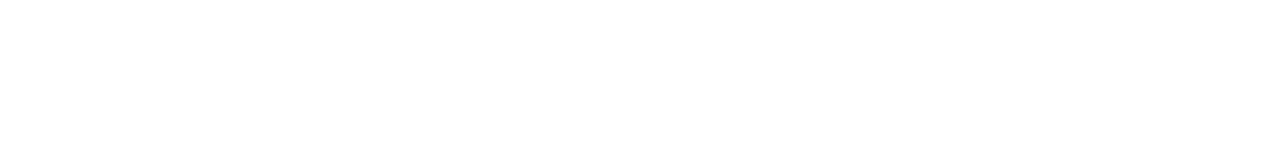
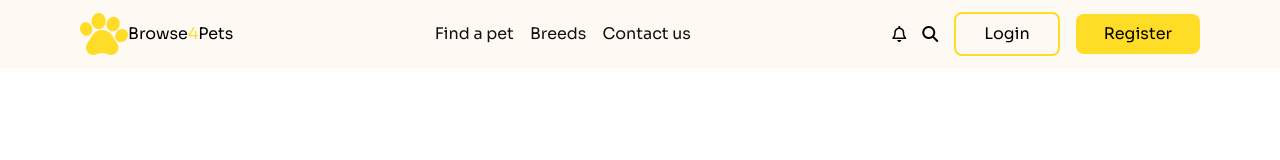
Before and after one commit to nishatjahan62/Assignment-3, a plain HTML site: page index.html in a window 1280 px wide. Drawn offline with nearby package versions, Linux system fonts and the light colour scheme; a web font is replaced by a local one.

Commit message:
added the nav section

```diff
--- a/index.html
+++ b/index.html
@@ -1,29 +1,70 @@
 <!DOCTYPE html>
 <html lang="en">
+
 <head>
     <meta charset="UTF-8">
     <meta name="viewport" content="width=device-width, initial-scale=1.0">
     <title>Assignment 03</title>
+    <!-- tailwindcss -->
     <script src="https://unpkg.com/@tailwindcss/browser@4"></script>
-    <!-- font from -->
+    <!-- fonts -->
     <link rel="preconnect" href="https://fonts.googleapis.com">
     <link rel="preconnect" href="https://fonts.gstatic.com" crossorigin>
-    <link href="https://fonts.googleapis.com/css2?family=ADLaM+Display&family=Sora:wght@100..800&display=swap" rel="stylesheet">
-
+    <link href="https://fonts.googleapis.com/css2?family=ADLaM+Display&family=Sora:wght@100..800&display=swap"
+        rel="stylesheet">
+    <!-- icons -->
+    <script src="https://kit.fontawesome.com/0182341c72.js" crossorigin="anonymous"></script>
 
     <style type="text/tailwindcss">
         @theme {
             /* fonts*/
           --font-adlam:ADLaM Display, serif;
           --font-sora: Sora, serif;
+          /* color */
+          --color-primary: #111111;
+          --color-secondary:#000000;
+          --color-card:#F9DF8A
+
+        }
+        /* btn */
+        .btn-primary{
+            @apply bg-[#FFDC26] py-2 px-7 my-3 rounded-lg
+        }
+        .hide{
+            @apply hidden md:flex
         }
       </style>
 </head>
+
 <body>
     <header>
-        <nav>
+        <nav class=" font-sora bg-[#FFF9F4]  flex justify-between px-4 items-center sm:px-20 ">
+           <div class="flex items-center">
+            <img class="" src="./c1-assets/logo-header.png" alt="a logo of pet shop">
+           <h2 class="hide">Browse<span class="text-[#FFDC26]">4</span>Pets</h2> </div>
+           <ul class="flex gap-4 items-center text-primary hide">
+            <li> <a href="">Find a pet</a></li>
+            <li> <a href="">Breeds</a></li>
+            <li> <a href="">Contact us</a></li>
+           </ul>
+
+          <div class="flex gap-4 hide items-center">
+            <i class="fa-regular fa-bell"></i>
+            <i class="fa-solid fa-magnifying-glass"></i>
+            <button class="border-2 border-[#FFDC26] py-2 px-7 my-3 rounded-lg hover:bg-[#FFDC26]">Login</button>
+            <button class="btn-primary">Register</button>
+        </div>
+        <div class="relative group md:hidden">
+       <div class="block md:hidden items-center"><i class="fa-solid fa-bars"></i></div>
+       <ul class=" absolute mt-4 pl-4 right-0 w-40 shadow-md rounded-lg hidden  group-hover:block">
+        <li> <a href="">Find a pet</a></li>
+        <li> <a href="">Breeds</a></li>
+        <li> <a href="">Contact us</a></li>
+       </ul></div>
 
         </nav>
+        <hr class=" block md:hidden" >
+
     </header>
     <main>
 
@@ -34,4 +75,5 @@
 
 
 </body>
+
 </html>
```
